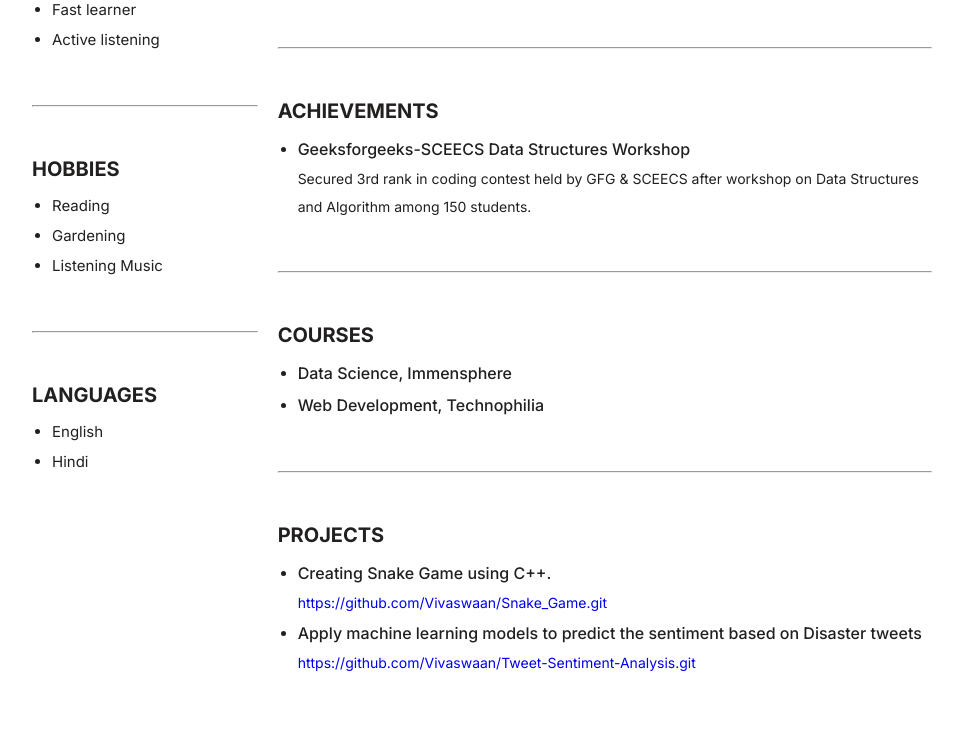
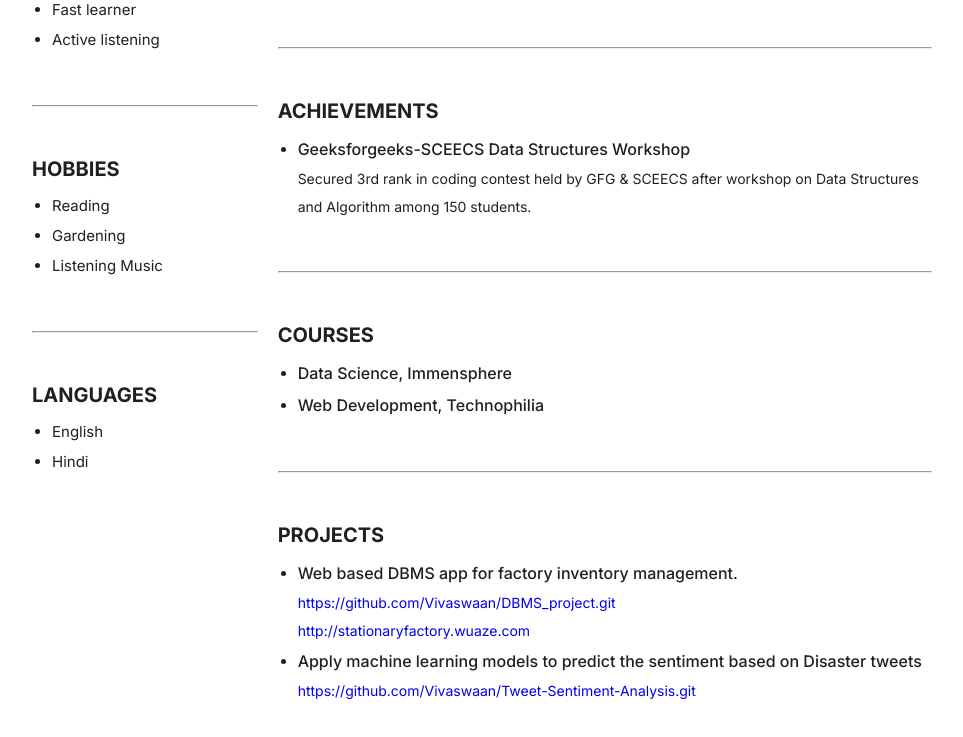
Before and after one commit to Vivaswaan/cv, a plain HTML site: page index.html in a window 1280 px wide. Shown: the part 1014-1751 px from the top of the page, without its empty margins (158-1121 px from the left). Drawn offline with Linux system fonts and the light colour scheme.

Commit message:
Update index.html

```diff
--- a/index.html
+++ b/index.html
@@ -125,8 +125,9 @@
                     <ul class="list description">
                         <li>
                             <div class="eduitem">
-                                <p class="itemtitle">Creating Snake Game using C++.</p>
-                                <p class="subtitle"><a href="https://github.com/Vivaswaan/Snake_Game.git">https://github.com/Vivaswaan/Snake_Game.git</a></p>
+                                <p class="itemtitle">Web based DBMS app for factory inventory management.</p>
+                                <p class="subtitle"><a href="https://github.com/Vivaswaan/DBMS_project.git">https://github.com/Vivaswaan/DBMS_project.git</a></p>
+                                <p class="subtitle"><a href="http://stationaryfactory.wuaze.com/">http://stationaryfactory.wuaze.com</a></p>
                             </div></li>
                         <li>
                             <div class="eduitem">
```
